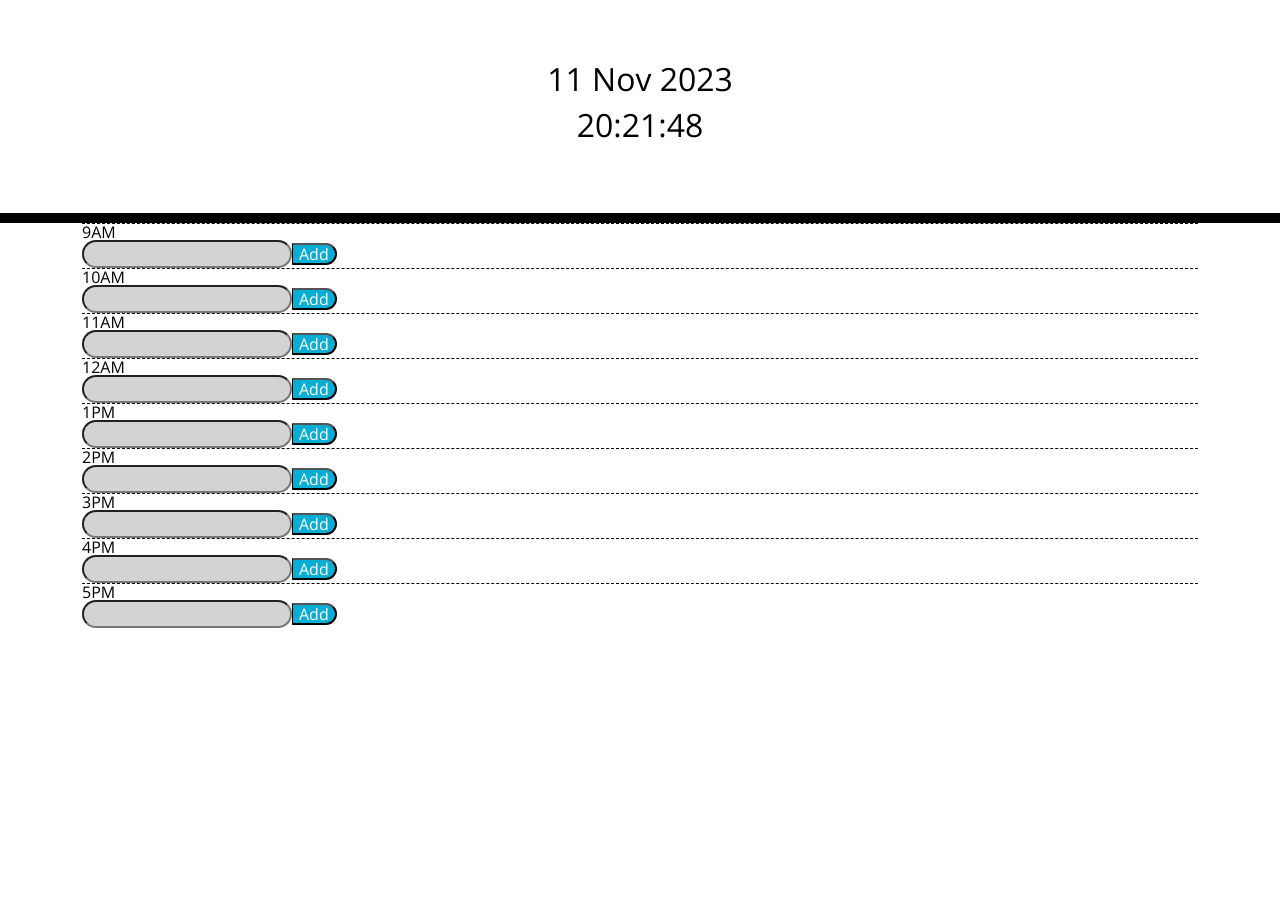
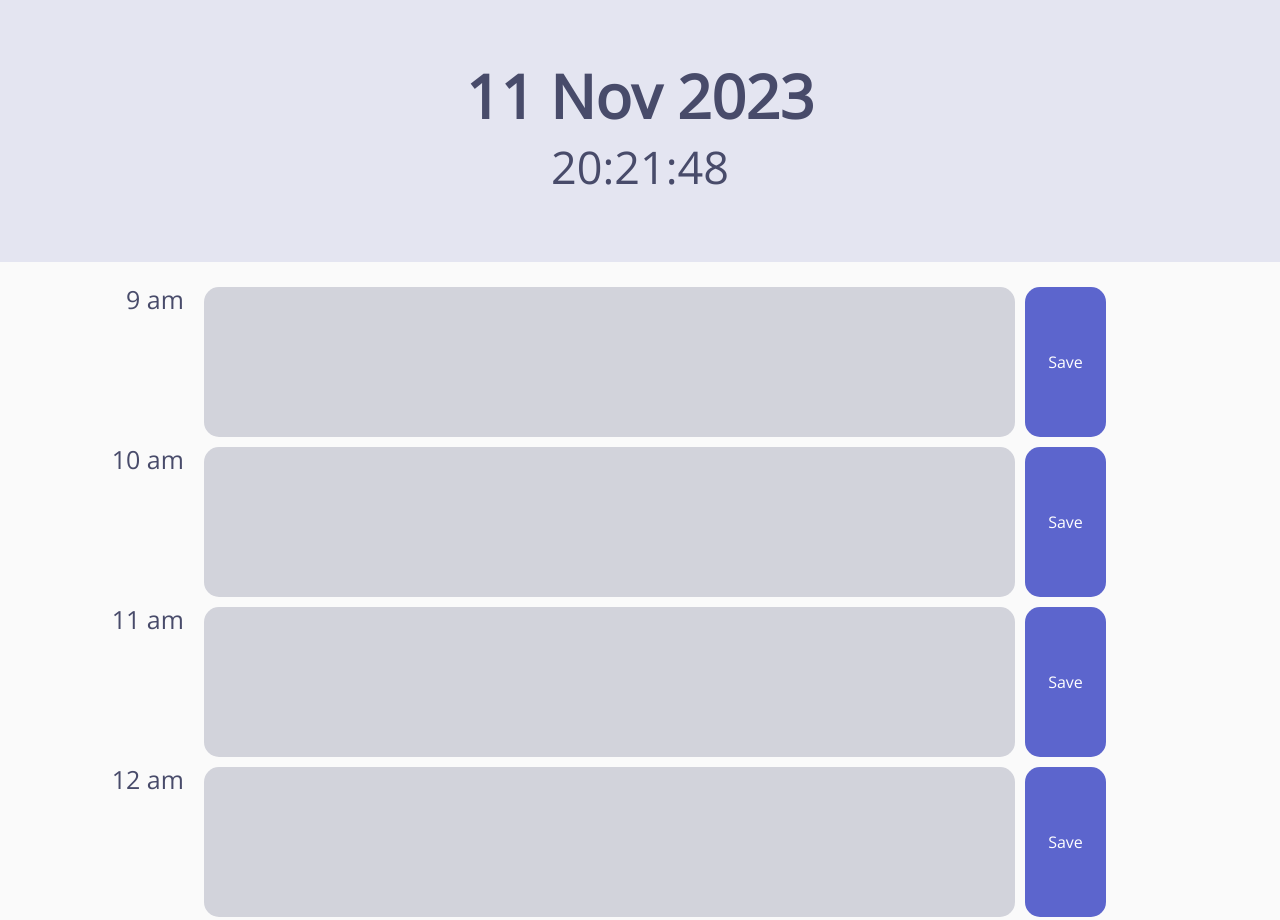
Before and after one commit to annabrisland/daily-planner, a plain HTML site: page index.html in a window 1280 px wide. Shown: the top 920 px of the page. Before the commit the page ends 800 px from the top, so only its background shows below. Drawn offline with nearby package versions, Linux system fonts and the light colour scheme.

Commit message:
Updates styling

```diff
--- a/assets/css/style.css
+++ b/assets/css/style.css
@@ -1,28 +1,87 @@
 body {
   font-family: 'Open Sans', sans-serif;
   font-size: 16px;
+  color: #484b6a;
   line-height: 1;
-}
-
-textarea {
-  background: transparent;
-  border: none;
-  resize: none;
-  color: #000000;
-  border-left: 1px solid black;
-  padding: 10px;
+  background-color: #fafafa;
 }
 
 header {
   text-align: center;
-  background-color: transparent;
-  color: black;
-  border-radius: 0;
-  border-bottom: 10px solid black;
+  background-color: #e4e5f1;
   padding: 60px;
 }
 
-.description {
+#date-display {
+  font-size: 60px;
+  font-weight: 600;
+}
+
+#time-display {
+  font-size: 45px;
+}
+
+#schedule-display {
+  margin-top: 25px;
+  margin-bottom: 30px;
+}
+
+.time-row {
+  display: flex;
+  margin-bottom: 10px;
+  width: 80vw;
+}
+
+.hour {
+  display: flex;
+  justify-content: flex-end;
+  font-size: 25px;
+  color: #484b6a;
+  width: 150px;
+  padding-right: 20px;
+}
+
+.time-block {
+  height: 150px;
+  width: 100%;
+  border: none;
+  padding: 20px;
+  border-radius: 15px;
+}
+
+.past {
+  background-color: #d2d3db;
+  color: #484b6a;
+}
+
+.present {
+  background-color: #e4e5f1;
+  border: #6973ea 3px solid;
+  color: #484b6a;
+}
+
+.future {
+  background-color: #e4e5f1;
+  color: #484b6a;
+}
+
+.saveBtn {
+  width: 100px;
+  border-radius: 15px;
+  margin-left: 10px;
+  background-color: #5c65cd;
+  color: white;
+  border: none;
+}
+
+.saveBtn:hover {
+  background-color: #484b6a;
+  transition: all 0.2s ease-in-out
+}
+
+
+/* Presets */
+/* .description {
   white-space: pre-wrap;
 }
 
@@ -69,4 +128,4 @@ header {
 .saveBtn i:hover {
   font-size: 20px;
   transition: all 0.3s ease-in-out;
-}
+} */
--- a/assets/js/script.js
+++ b/assets/js/script.js
@@ -18,16 +18,16 @@ function displaySchedule() {
     // convert to AM/PM
     for (var i = 9; i <= 17; i++) {
         if (i > 12) {
-            var convertedTime = i - 12 + "PM";
+            var convertedTime = i - 12 + " pm";
         } else {
-            var convertedTime = i + "AM";
+            var convertedTime = i + " am";
         };
 
         // Colour code based on time
         var nowTime = dayjs().format("H");
 
         // Dynamically create schedule
-        var timeBlockEl = $("<div>");
+        var timeBlockEl = $("<div>").addClass("time-row");
         var timeslot = $("<div>").text(convertedTime).addClass("hour");
         var timeBlock = $("<input>").addClass("time-block").attr("type", "text");
         timeBlock.attr("index", i - 9);
@@ -40,7 +40,7 @@ function displaySchedule() {
             timeBlock.addClass("present");
         };
 
-        var addButton = $("<button>").text("Add").addClass("saveBtn");
+        var addButton = $("<button>").text("Save").addClass("saveBtn");
         timeBlockEl.append(timeslot, timeBlock, addButton);
         scheduleEl.addClass("schedule-block").append(timeBlockEl);
     }
```
